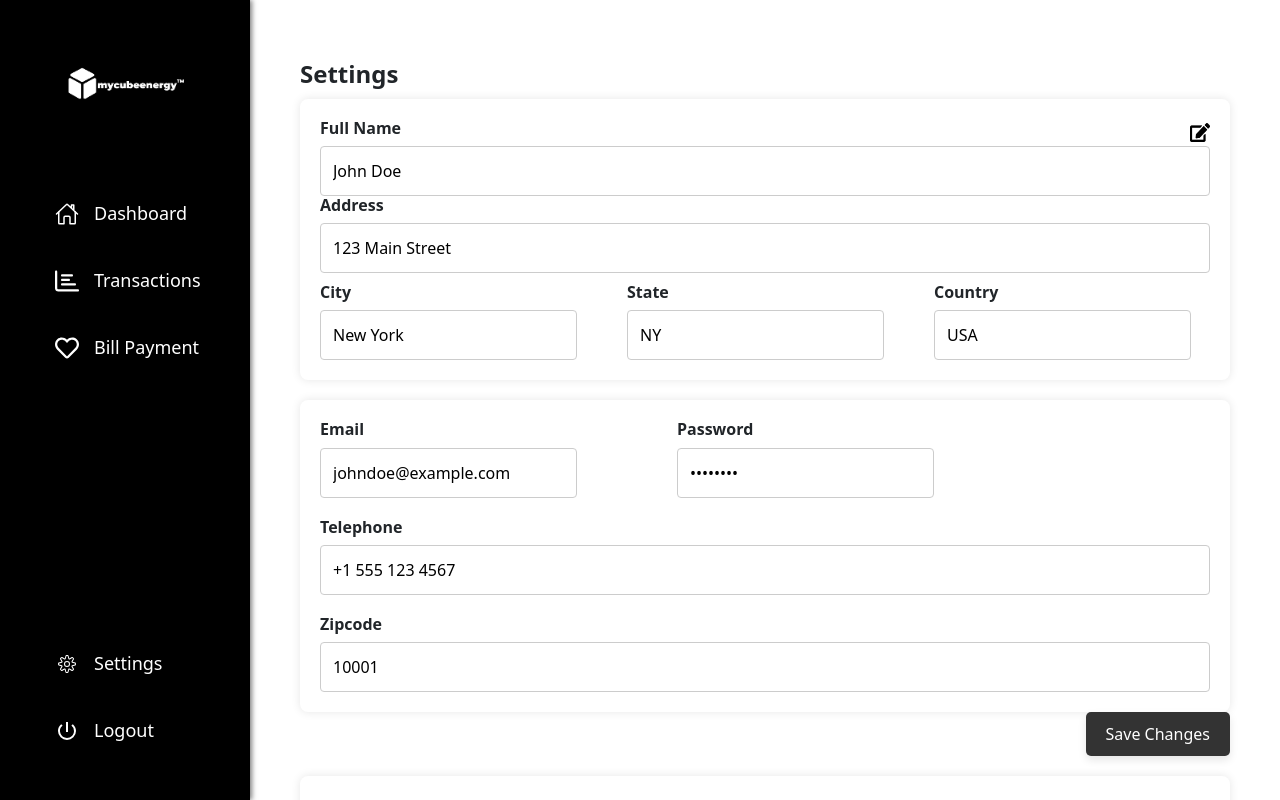
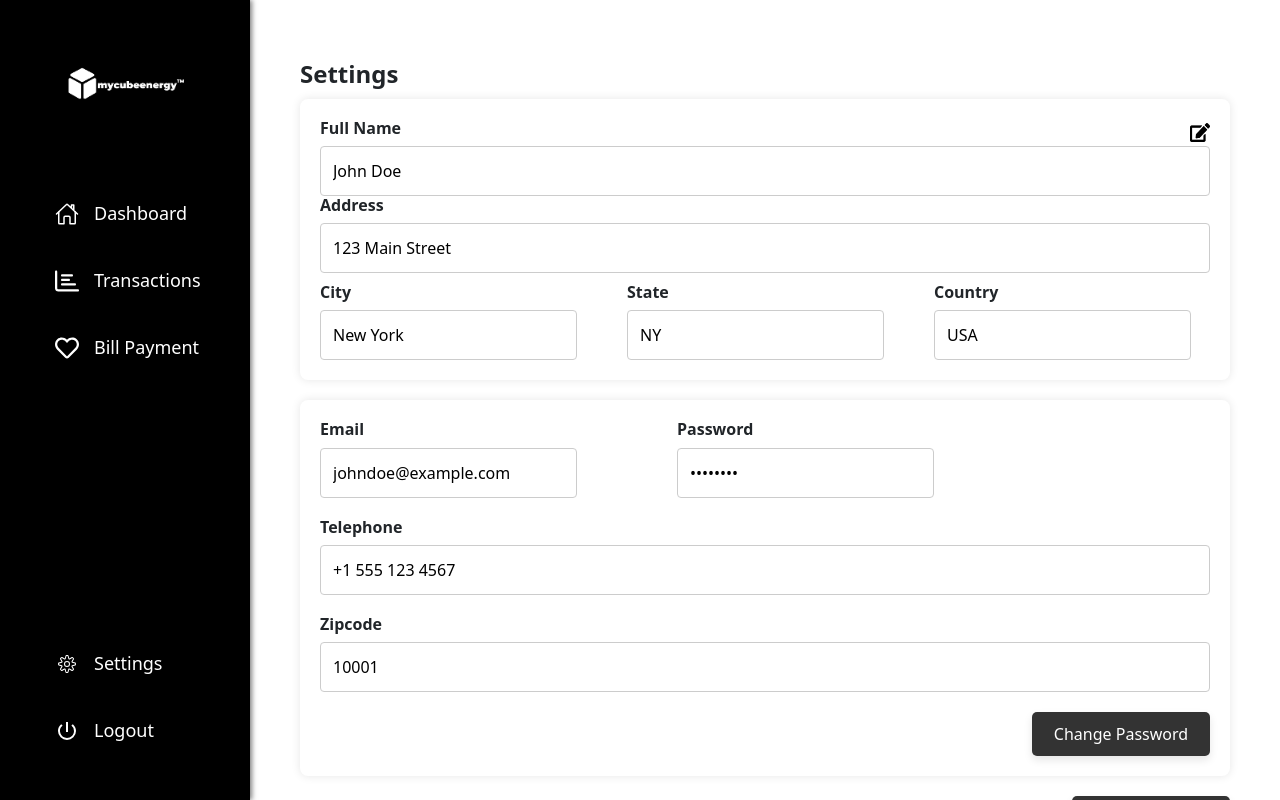
Before and after one commit to ProgrammerDavid1234/mycubeenergy, a React (Create React App) app: page /settings in a window 1280 px wide. Both pictures are taken after a click on the picture 1200 px from the left and 132 px from the top of the page. Shown: the top 800 px of the page. Built offline with nearby package versions, Linux system fonts and the light colour scheme.

Commit message:
first commit

```diff
--- a/src/Components/Settings/Settings.jsx
+++ b/src/Components/Settings/Settings.jsx
@@ -61,6 +61,10 @@ const Settings = () => {
             console.error('Error:', err);
         }
     };
+    const handleChangePassword = () => {
+        // Logic for changing the password (could open a modal or navigate to a password change page)
+        alert("Change password functionality triggered");
+    };
 
     const handleDeactivateAccount = async () => {
         try {
@@ -76,6 +80,7 @@ const Settings = () => {
             setError('Failed to deactivate account.');
             console.error('Error:', err);
         }
+
     };
 
     return (
@@ -183,6 +188,7 @@ const Settings = () => {
                                 <p>{formValues.password} (Hidden for your security)</p>
                             )}
                         </div>
+
                     </div>
                     <div className={styles.generalcolumn}>
                         <h4 className={styles.label}>Telephone</h4>
@@ -210,13 +216,18 @@ const Settings = () => {
                             <p>{formValues.zipcode}</p>
                         )}
                     </div>
+                    <button className={styles.changePasswordButton} onClick={handleChangePassword}>
+                        Change Password
+                    </button>
                 </div>
+
                 {isEditing && (
-                    <div className={styles.searchButtonContainer}>
-                        <button className={styles.searchButton} onClick={handleSaveChanges}>
-                            Save Changes
+                    <div className={styles.changePasswordButtonContainer}>
+                        <button className={styles.changePasswordButton} onClick={handleChangePassword}>
+                            Change Password
                         </button>
                     </div>
+
                 )}
                 {success && <p className={styles.success}>{success}</p>}
                 {error && <p className={styles.error}>{error}</p>}
--- a/src/Components/Settings/Settings.module.css
+++ b/src/Components/Settings/Settings.module.css
@@ -118,3 +118,27 @@ body{
     border-radius: 8px; /* Optional: rounded corners */
     box-shadow: 0 0 10px rgba(0, 0, 0, 0.1); /* Optional: shadow for depth */
 }
+.changePasswordButtonContainer {
+    display: flex;
+    justify-content: flex-end; /* Aligns the button to the right */
+    margin-top: 20px; /* Adjust margin for spacing */
+    padding-left: 40px;
+    margin-left: 100px;
+}
+
+.changePasswordButton {
+    padding: 10px 20px; /* Adjust padding for a balanced button */
+    background-color: #333;
+    color: #fff;
+    border: none;
+    border-radius: 5px;
+    font-size: 16px;
+    cursor: pointer;
+    transition: background-color 0.3s ease;
+    box-shadow: 0px 4px 8px rgba(0, 0, 0, 0.1);
+    margin-left: 80%;
+}
+
+.changePasswordButton:hover {
+    background-color: #0056b3; /* Darker shade for hover effect */
+}
--- a/src/Components/Transactions/Transactions.jsx
+++ b/src/Components/Transactions/Transactions.jsx
@@ -50,7 +50,7 @@ const Transactions = () => {
         </div>
         <div className={styles.inputContainer}>
           <div className={styles.inputGroup}>
-            <label htmlFor="email" className={styles.inputLabel}>Email</label>
+            <label htmlFor="email" className={styles.inputLabel}>Reference Number</label>
             <input
               type="email"
               id="email"
```
Also changed, not shown: src/Components/Sidebar/Sidebar.jsx (line endings or trailing spaces), src/Components/Sidebar/Sidebar.module.css (line endings or trailing spaces).
